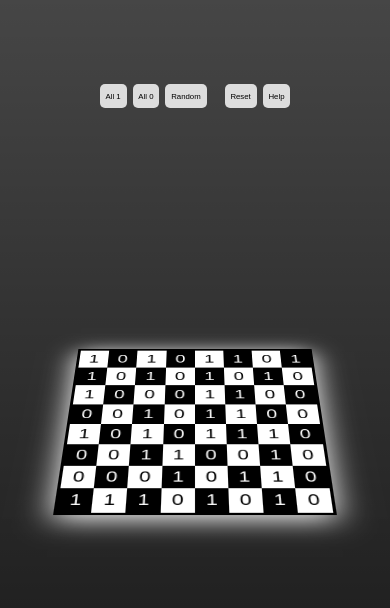
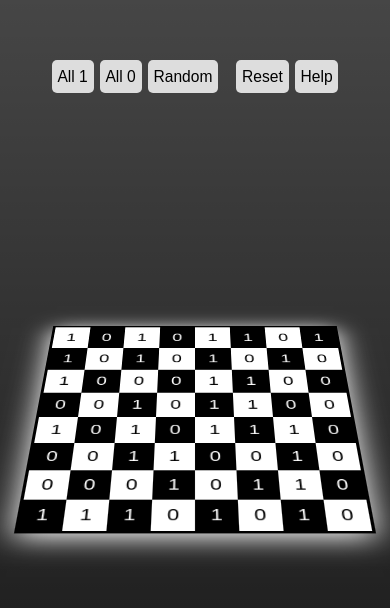
Before and after one commit to PseudoDevelopers/chess-puzzle-helper, a plain HTML site: page index.html in a window 390 px wide. Shown: the part 104-712 px from the top of the page. Drawn offline with Linux system fonts and the light colour scheme.

Commit message:
design updated for mobile screens

```diff
--- a/styles/chess.css
+++ b/styles/chess.css
@@ -19,9 +19,7 @@
     height: var(--size);
 }
 @media screen and (max-width: 768px) {
-    .cell {
-        --size: 8vw;
-    }
+    .cell { --size: 10vw; }
 }
 
 
--- a/styles/menu.css
+++ b/styles/menu.css
@@ -28,6 +28,7 @@
     #menu button {
         margin: 0 3px;
         --btn-top-bottom-margin: 5px;
+        font-size: 4vw;
     }
 }
 
```
